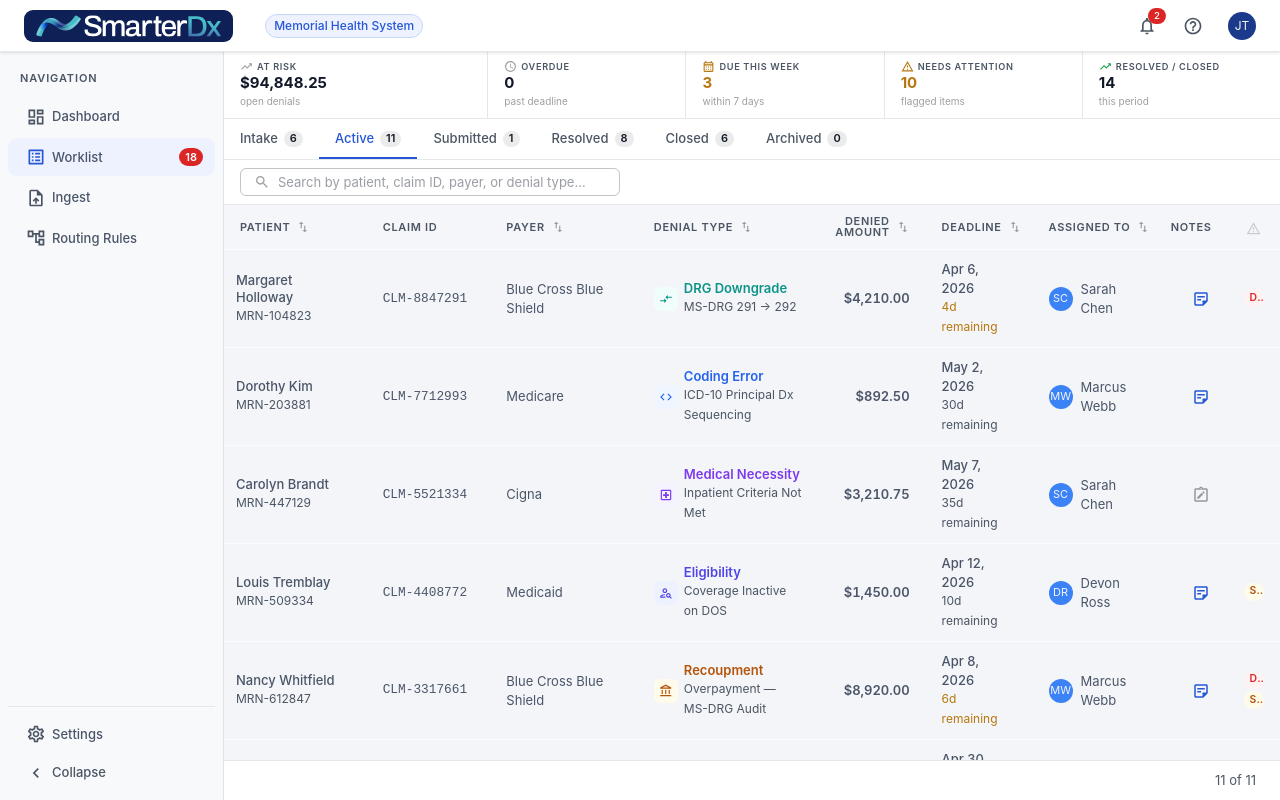
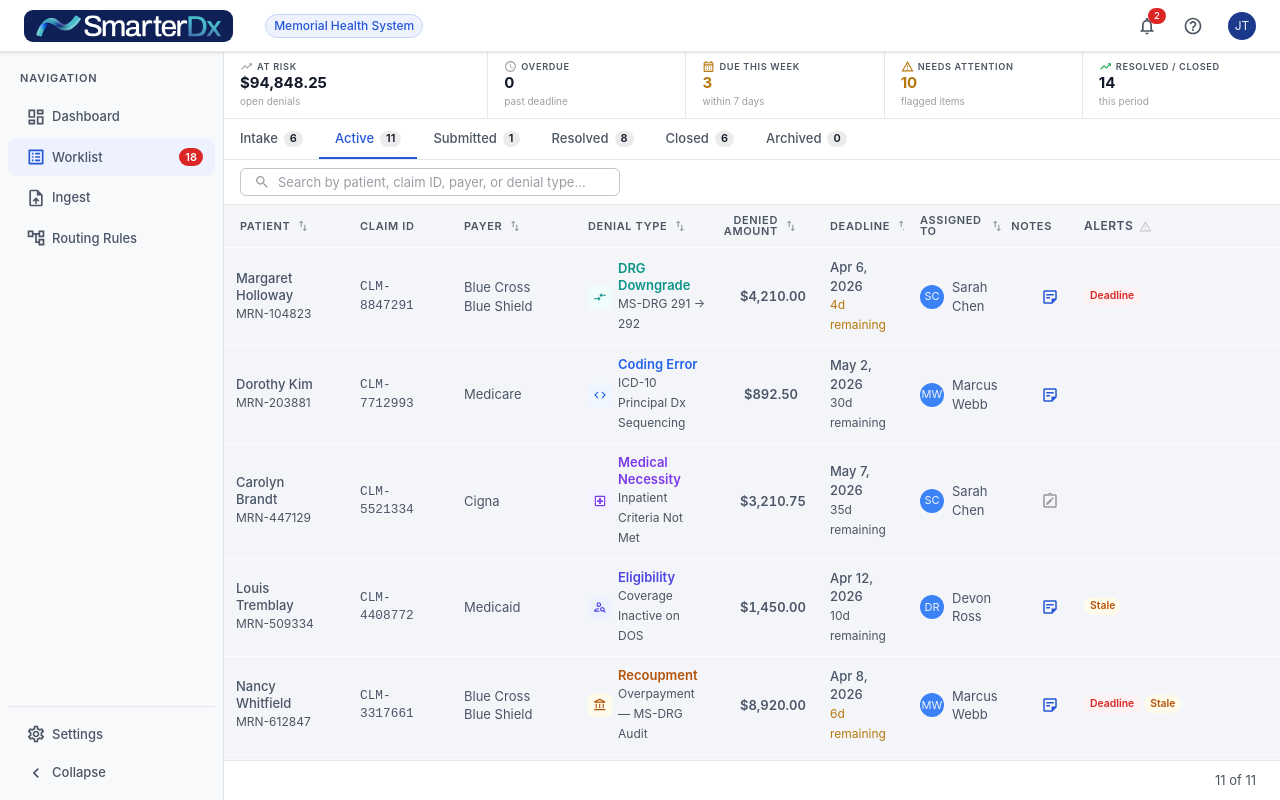
Before and after one commit to jordytang-sdx/denials-management-prototype, a React (Vite) app: page / in a window 1280 px wide. Built offline with nearby package versions, Linux system fonts and the light colour scheme.

Commit message:
Fix Alerts column width — flex to fill remaining space
- Merge toggle button into proper Alerts column header
- Remove fixed width from body cell so column scales with screen width

Co-Authored-By: Claude Sonnet 4.6 <noreply@anthropic.com>

```diff
--- a/src/pages/WorklistPage.tsx
+++ b/src/pages/WorklistPage.tsx
@@ -509,16 +509,19 @@ export default function WorklistPage({ denials, onDenialsChange: setDenials, onS
               )}
               <ColHeader label="Assigned To"   colId="assignedTo"   filterable activeSort={sort} hasFilter={activeFilters.assignedTo} onOpen={openColPopover} width={116} />
               <ColHeader label="Notes"         colId="notes"                   activeSort={sort} hasFilter={false}                    onOpen={openColPopover} width={48}  align="right" />
-              {/* Attention toggle — icon only */}
+              {/* Alerts column header — no fixed width so it takes remaining space */}
               <TableCell
-                align="center"
                 sx={{
-                  width: 44, py: 1.25,
+                  py: 1.25,
                   bgcolor: activeFilters.hasAlerts ? 'rgba(183,119,13,0.07)' : undefined,
                   borderBottom: activeFilters.hasAlerts ? '2px solid' : undefined,
                   borderBottomColor: activeFilters.hasAlerts ? 'warning.main' : undefined,
                 }}
               >
+                <Box sx={{ display: 'flex', alignItems: 'center', gap: 0.5 }}>
+                  <Typography variant="caption" sx={{ fontWeight: 600, color: 'text.secondary', fontSize: '0.75rem', textTransform: 'uppercase', letterSpacing: '0.04em' }}>
+                    Alerts
+                  </Typography>
                   <Tooltip title={activeFilters.hasAlerts ? 'Showing alerts only — click to clear' : 'Show alerts only'} placement="left">
                     <IconButton
                       size="small"
@@ -530,9 +533,10 @@ export default function WorklistPage({ denials, onDenialsChange: setDenials, onS
                         '&:hover': { opacity: 1, color: 'warning.main', bgcolor: 'transparent' },
                       }}
                     >
-                    <WarningAmberOutlined sx={{ fontSize: 15 }} />
+                      <WarningAmberOutlined sx={{ fontSize: 13 }} />
                     </IconButton>
                   </Tooltip>
+                </Box>
               </TableCell>
             </TableRow>
           </TableHead>
@@ -707,7 +711,7 @@ export default function WorklistPage({ denials, onDenialsChange: setDenials, onS
                   </TableCell>
 
                   {/* Alerts */}
-                  <TableCell sx={{ py: 1.25, width: 120, maxWidth: 120 }}>
+                  <TableCell sx={{ py: 1.25 }}>
                     {(denial.alerts ?? []).map(alert => {
                       const ALERT_STYLES: Record<string, { color: string; bg: string; label: string }> = {
                         deadline:           { color: '#DC2626', bg: '#FEF2F2', label: '⏰' },
```
Lines whose indentation alone changed are shown as unchanged.
